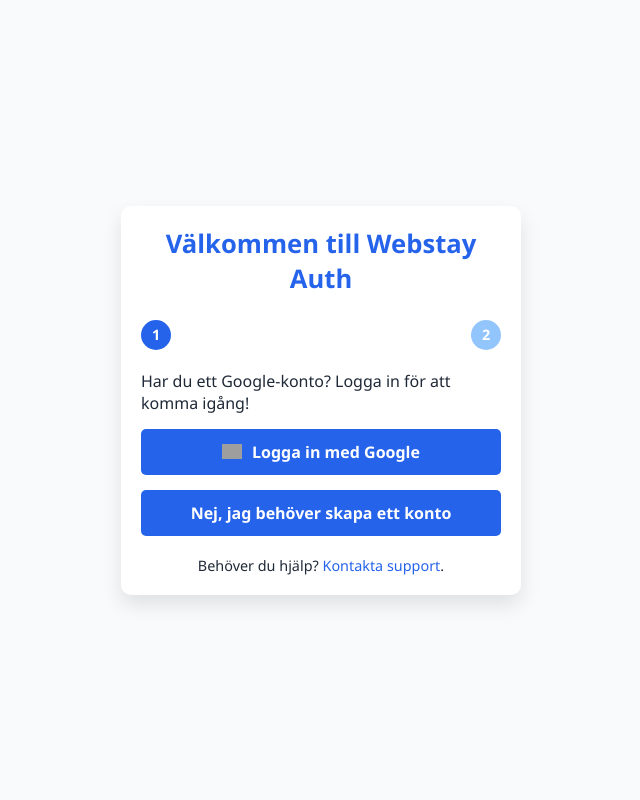
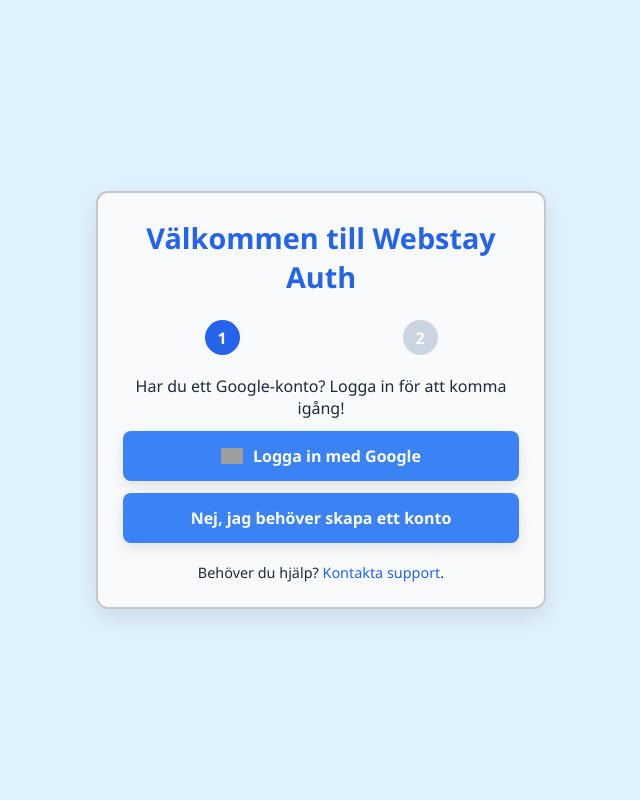
Before and after one commit to Challept/auth-webstay, a Flask app: page / in a window 1280 px wide. Shown: the whole page, without its empty margins (319-959 px from the left). Run offline with Flask 3, Linux system fonts and the light colour scheme; grey boxes are pictures that could not be loaded.

Commit message:
Update index.html

```diff
--- a/templates/index.html
+++ b/templates/index.html
@@ -6,15 +6,17 @@
   <title>Webstay Auth | Logga in</title>
   <style>
     :root {
-      --background-color: #f9fafb;
+      --background-color: #e0f2fe;
       --primary-color: #2563eb;
-      --text-color: #1f2937;
-      --button-color: #2563eb;
+      --secondary-color: #1e40af;
+      --text-color: #1e293b;
+      --button-color: #3b82f6;
       --button-hover: #1d4ed8;
-      --step-color: #93c5fd;
+      --step-inactive: #cbd5e1;
       --step-active: #2563eb;
       --shadow-color: rgba(0, 0, 0, 0.1);
       --border-color: rgba(0, 0, 0, 0.2);
+      --card-color: #f8fafc;
     }
 
     * {
@@ -35,39 +37,41 @@
 
     .container {
       width: 100%;
-      max-width: 400px;
-      padding: 20px;
-      border-radius: 10px;
-      background: white;
-      box-shadow: 0 10px 20px var(--shadow-color);
+      max-width: 450px;
+      padding: 25px;
+      border-radius: 12px;
+      background: var(--card-color);
+      box-shadow: 0px 8px 24px var(--shadow-color);
+      text-align: center;
+      border: 2px solid var(--border-color);
+      animation: slideIn 0.7s ease-out;
     }
 
     h1 {
-      font-size: 1.6rem;
+      font-size: 1.8rem;
       margin-bottom: 1.5rem;
-      text-align: center;
       color: var(--primary-color);
     }
 
     .step-container {
       display: flex;
-      justify-content: space-between;
+      justify-content: space-around;
       align-items: center;
       margin-bottom: 20px;
     }
 
     .step {
-      width: 30px;
-      height: 30px;
+      width: 35px;
+      height: 35px;
       border-radius: 50%;
-      background: var(--step-color);
+      background: var(--step-inactive);
       display: flex;
       justify-content: center;
       align-items: center;
-      font-size: 0.9rem;
+      font-size: 1rem;
       color: white;
       font-weight: bold;
-      transition: background 0.3s;
+      transition: background 0.3s ease;
     }
 
     .step.active {
@@ -90,28 +94,28 @@
       background: var(--button-color);
       color: white;
       border: none;
-      border-radius: 5px;
-      padding: 12px;
+      border-radius: 8px;
+      padding: 14px;
       font-size: 1rem;
       font-weight: bold;
       cursor: pointer;
-      margin: 15px 0;
+      margin: 12px auto;
       width: 100%;
       transition: background 0.3s, transform 0.2s;
+      box-shadow: 0px 5px 15px var(--shadow-color);
     }
 
     .button:hover {
       background: var(--button-hover);
-      transform: scale(1.03);
+      transform: scale(1.05);
     }
 
     .button img {
-      width: 20px;
+      width: 22px;
       margin-right: 10px;
     }
 
     .footer {
-      text-align: center;
       margin-top: 20px;
       font-size: 0.9rem;
     }
@@ -129,6 +133,17 @@
       from {
         opacity: 0;
         transform: translateY(-10px);
+      }
+      to {
+        opacity: 1;
+        transform: translateY(0);
+      }
+    }
+
+    @keyframes slideIn {
+      from {
+        opacity: 0;
+        transform: translateY(50px);
       }
       to {
         opacity: 1;
```
